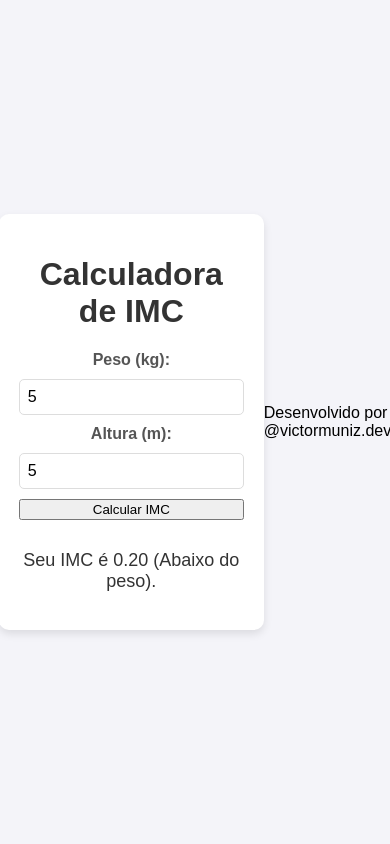
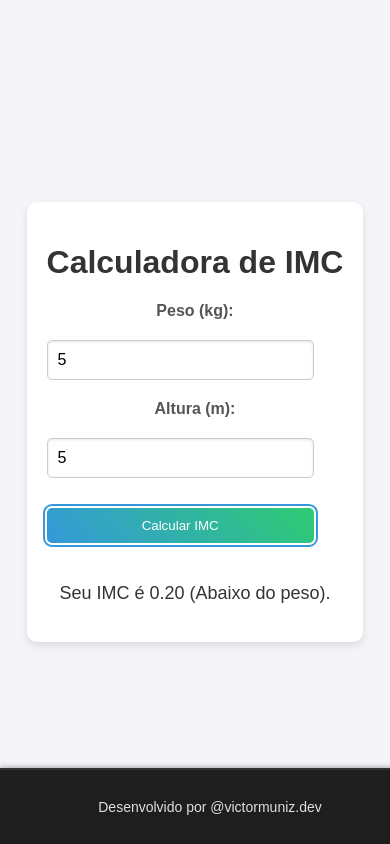
Before and after one commit to vitorexaltacao/calculadora-imc, a plain HTML site: page index.html in a window 390 px wide. Both pictures are taken after typing "5", "5" into the empty fields and a click on the button "Calcular IMC". Drawn offline with Linux system fonts and the light colour scheme.

Commit message:
atualização de estilo

```diff
--- a/styles.css
+++ b/styles.css
@@ -55,3 +55,144 @@ button:hover {
     font-size: 18px;   /* tamanho da fonte de 18 pixels */
     color: #333;    /* cor de texto em cinza escuro */
 }
+
+    /* Novo código /*
+/* conteiner principal*/
+.calculadora-container {
+    display: flex;
+    flex-direction: column; /* alinha itens em coluna*/
+    align-items: center;  /* centraliza horizontalmente*/
+    justify-content: center;  /* centraliza verticalmente*/
+    min-height: 100vh;  /* preenche a tela inteira*/
+    padding: 20px;     /* Espaço interno */
+}
+
+
+/* inputs e botões*/
+
+input, button {
+    margin: 10px 0; /* espaçamento entre elementos*/
+    padding: 10px;   /* Espaço interno */
+    width: 100%;      /* Largura total */
+    max-width: 300px; /* limita o tamanho maximo dos botões */
+    border-radius: 5px;  /* Cantos arredondados */
+    border: 1px solid #ccc;    /* Borda cinza clara */
+    box-sizing: border-box;  /* inclui padding e borda larga*/
+
+}
+
+
+/* estilo dos botões */
+button {
+    background: linear-gradient(45deg, #3498db, #2ecc71); /* fundo com gradiente */
+    color: white; /* texto branco */
+    border: none; /* remove a borda padrão */
+    cursor: pointer; /* mão ao passar o mouse */
+    transition: background 0.3s ease; /* transição suave */
+}
+
+/*efeito ao passar o mouse sobre o botão */
+
+button:hover {
+    background: linear-gradient(45deg, #2ecc71, #3498db); /* inverte o gradiente*/
+}
+
+/* estilo para telas pequenas (mobile) */
+
+@media (max-width: 600px) {
+    .calculadora-container {
+        padding: 10px; /* menos padding em telas pequenas */
+    }
+}
+
+input, button {
+    width: 90%;   /* largura ajustada em telas pequenas */
+}
+/* Estilo para o estado de foco dos inputs e botões */
+input:focus, button:focus {
+    outline: 2px solid #3498db; /* Adiciona um contorno azul claro ao focar */
+    outline-offset: 2px; /* Ajusta a posição do contorno */
+}
+
+/* Transição suave para botões */
+button {
+    transition: background 0.3s ease, transform 0.2s ease; /* Adiciona transição para transformação */
+}
+
+/* Efeito ao passar o mouse sobre o botão */
+button:hover {
+    background: linear-gradient(45deg, #2ecc71, #3498db); /* Inverte o gradiente */
+    transform: scale(1.05); /* Aumenta ligeiramente o tamanho do botão */
+}
+
+/* Ajusta o espaçamento dos itens no contêiner principal */
+.calculadora-container {
+    gap: 10px; /* Espaço entre itens */
+}
+
+/* Estilo para mensagens de erro */
+.error-message {
+    color: red; /* Texto vermelho */
+    font-size: 14px; /* Tamanho da fonte menor */
+    margin-top: 10px; /* Espaço acima da mensagem */
+}
+
+/* Estilo melhorado para campos de entrada */
+input {
+    padding: 10px; /* Aumenta o padding */
+    border: 1px solid #ccc; /* Borda cinza clara */
+    border-radius: 5px; /* Cantos arredondados */
+    box-shadow: inset 0 1px 3px rgba(0, 0, 0, 0.1); /* Sombra interna suave */
+}
+
+/* Exemplo de tema escuro */
+body.dark-mode {
+    background-color: #333;
+    color: #eee;
+}
+
+/* Exemplo de animação ao atualizar o resultado */
+#resultado {
+    animation: fadeIn 0.5s ease-in-out;
+}
+
+@keyframes fadeIn {
+    from { opacity: 0; }
+    to { opacity: 1; }
+}
+
+/* Estilos para o rodapé */
+.footer {
+    background-color: #1e1e1e; /* cor de fundo escura com um tom mais moderno */
+    color: #e0e0e0; /* cor do texto clara e suave */
+    text-align: center; /* centraliza o texto */
+    padding: 20px; /* espaço interno confortável */
+    position: fixed; /* fixa o rodapé na parte inferior da página */
+    bottom: 0; /* posição na parte inferior */
+    width: 100%; /* largura total */
+    left: 0; /* alinhado à esquerda */
+    font-size: 16px; /* tamanho da fonte padrão */
+    border-top: 2px solid #333; /* linha superior mais pronunciada */
+    box-shadow: 0 -1px 5px rgba(0, 0, 0, 0.3); /* sombra sutil para adicionar profundidade */
+    z-index: 1000; /* garante que o rodapé esteja acima de outros elementos */
+    font-family: 'Arial', sans-serif; /* fonte padrão */
+}
+
+/* Ajuste para dispositivos móveis */
+@media (max-width: 600px) {
+    .footer {
+        font-size: 14px; /* tamanho da fonte reduzido em telas pequenas */
+        padding: 15px; /* espaço interno ajustado para telas pequenas */
+    }
+}
+
+/* Efeito de hover para links no rodapé (se aplicável) */
+.footer a {
+    color: #4CAF50; /* cor dos links */
+    text-decoration: none; /* remove sublinhado dos links */
+    transition: color 0.3s; /* transição suave na cor dos links */
+}
+
+.footer a:hover {
+    color: #81C784; /* cor dos links quando o mouse está sobre eles */
+}
```
